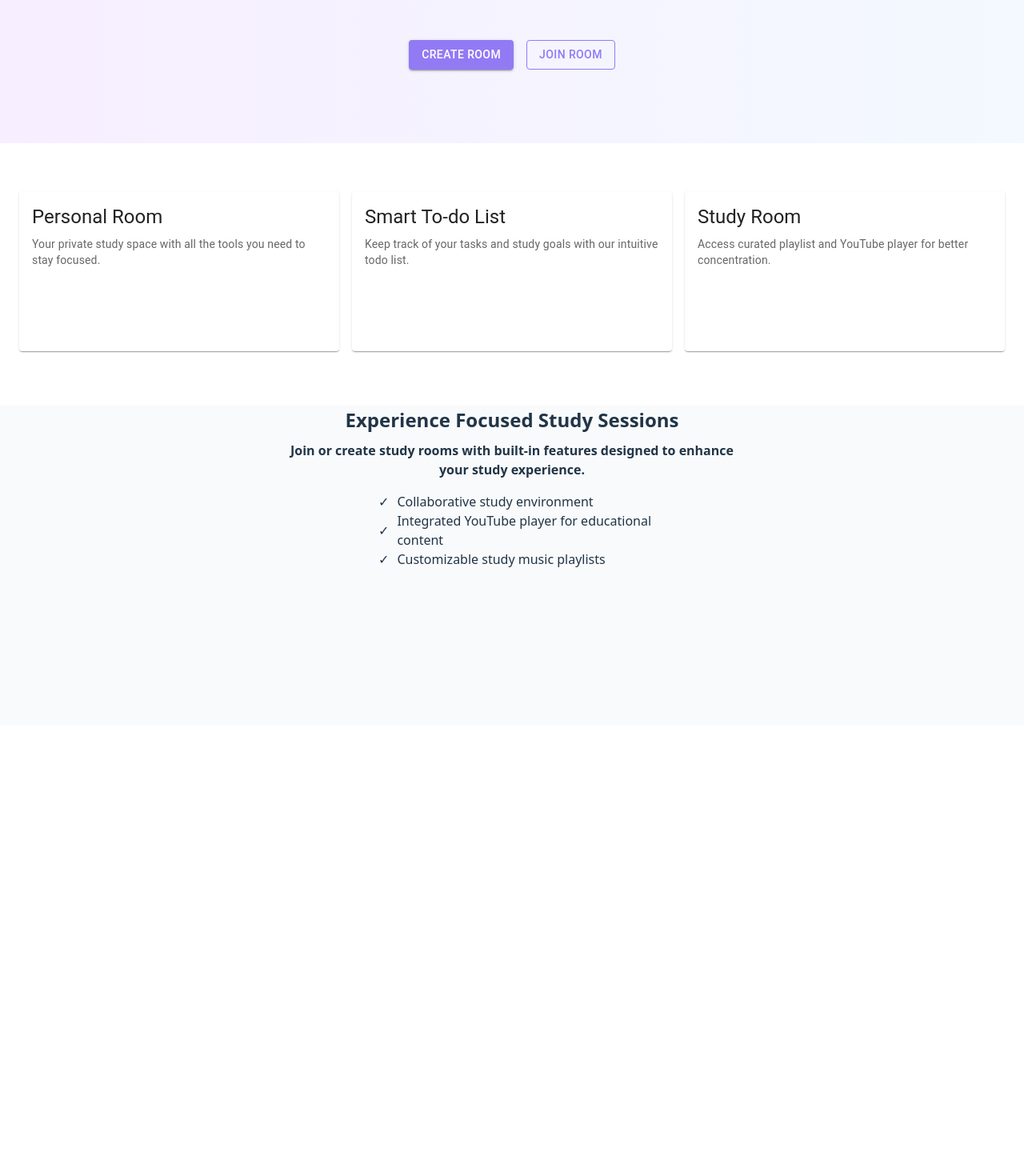
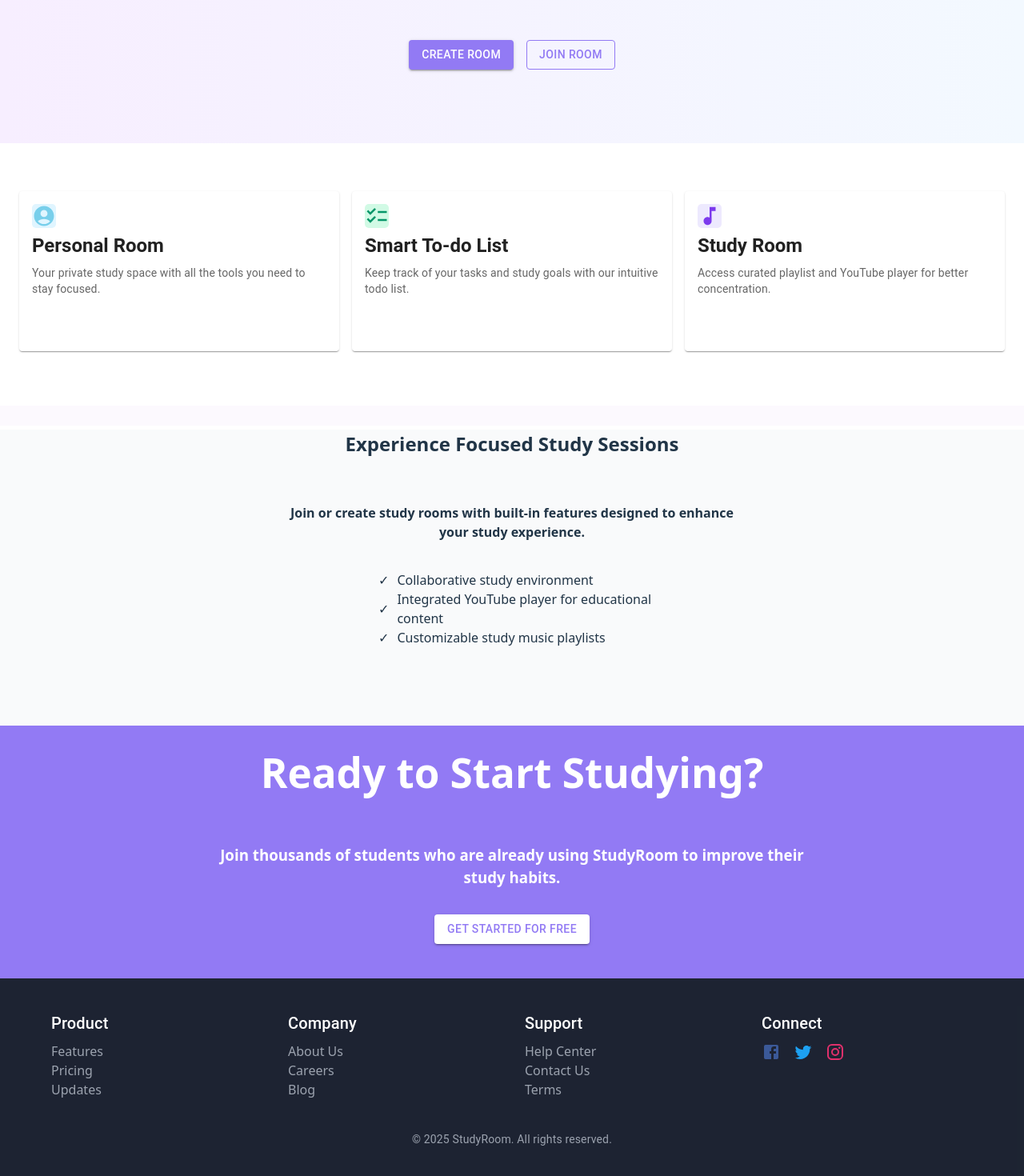
Before and after one commit to ImenKhezzar/SOEN357, a React (Vite) app in the folder study-group-app/frontend/: page / in a window 1280 px wide. Shown: the part 268-1738 px from the top of the page at 80% size. Before the commit the page ends 1175 px from the top, so only its background shows below. Built offline with nearby package versions, Linux system fonts and the light colour scheme; no server answers.

Commit message:
Welcome page

```diff
--- a/study-group-app/frontend/src/pages/Welcome.tsx
+++ b/study-group-app/frontend/src/pages/Welcome.tsx
@@ -7,6 +7,12 @@ import Box from "@mui/material/Box";
 import myLogo from "../assets/image.png";
 import Card from "@mui/material/Card";
 import CardContent from "@mui/material/CardContent";
+import { Container, Link } from "@mui/material";
+import Grid from "@mui/material/Grid";
+import FacebookIcon from "@mui/icons-material/Facebook";
+import TwitterIcon from "@mui/icons-material/Twitter";
+import InstagramIcon from "@mui/icons-material/Instagram";
+import { AccountCircle, Checklist, MusicNote } from "@mui/icons-material";
 
 const Welcome = () => {
   const cards = [
@@ -15,18 +21,51 @@ const Welcome = () => {
       title: "Personal Room",
       description:
         "Your private study space with all the tools you need to stay focused.",
+      icon: (
+        <AccountCircle
+          sx={{
+            fontSize: 30,
+            marginRight: "10px",
+            color: "#78CFEB",
+            backgroundColor: "#E0F5FF",
+            borderRadius: "5px",
+          }}
+        />
+      ),
     },
     {
       id: 2,
       title: "Smart To-do List",
       description:
         "Keep track of your tasks and study goals with our intuitive todo list.",
+      icon: (
+        <Checklist
+          sx={{
+            fontSize: 30,
+            marginRight: "10px",
+            color: "#059669",
+            backgroundColor: "#D1FAE5",
+            borderRadius: "5px",
+          }}
+        />
+      ),
     },
     {
       id: 3,
       title: "Study Room",
       description:
         "Access curated playlist and YouTube player for better concentration.",
+      icon: (
+        <MusicNote
+          sx={{
+            fontSize: 30,
+            marginRight: "10px",
+            color: "#7C3AED",
+            backgroundColor: "#EDE9FE",
+            borderRadius: "5px",
+          }}
+        />
+      ),
     },
   ];
 
@@ -115,7 +154,13 @@ const Welcome = () => {
           {cards.map((card, index) => (
             <Card sx={{ maxWidth: 400 }} key={index}>
               <CardContent>
-                <Typography gutterBottom variant="h5" component="div">
+                {card.icon}
+                <Typography
+                  gutterBottom
+                  variant="h5"
+                  component="div"
+                  style={{ fontWeight: "bold" }}
+                >
                   {card.title}
                 </Typography>
                 <Typography variant="body2" sx={{ color: "text.secondary" }}>
@@ -131,16 +176,21 @@ const Welcome = () => {
       <div
         className="third-block"
         style={{
-          height: "400px",
+          height: "370px",
           backgroundColor: "#F9FAFB",
           width: "100vw",
         }}
       >
-        <Stack className="content" direction="column" spacing={7}>
+        <Stack
+          className="content"
+          direction="column"
+          spacing={7}
+          style={{ marginTop: "30px" }}
+        >
           <Stack
             className="block2-text"
             direction="column"
-            spacing={1}
+            spacing={7}
             alignItems="center"
           >
             <h2>Experience Focused Study Sessions</h2>
@@ -153,7 +203,7 @@ const Welcome = () => {
 
           <div
             className="check-list"
-            style={{ width: "30vw", margin: "0 auto" }}
+            style={{ width: "30vw", margin: "0 auto", marginTop: "20px" }}
           >
             <ul
               style={{
@@ -196,6 +246,221 @@ const Welcome = () => {
           </div>
         </Stack>
       </div>
+      {/* FOURTH BLOCK */}
+      <div
+        className="fourth-block"
+        style={{
+          height: "316px",
+          backgroundColor: "#927AF4",
+          width: "100vw",
+          display: "flex",
+          justifyContent: "center",
+        }}
+      >
+        <Stack
+          className="content"
+          direction="column"
+          spacing={4}
+          sx={{ alignItems: "center" }}
+        >
+          <h1
+            className="slogan"
+            style={{
+              paddingTop: "30px",
+              color: "#FFFFFF",
+            }}
+          >
+            Ready to Start Studying?
+          </h1>
+          <h3
+            style={{
+              paddingTop: "30px",
+              color: "#FFFFFF",
+              textAlign: "center",
+            }}
+          >
+            Join thousands of students who are already using StudyRoom to
+            improve their
+            <br />
+            study habits.
+          </h3>
+
+          <Button
+            variant="contained"
+            sx={{
+              color: "#927AF4",
+              borderColor: "#927AF4",
+              backgroundColor: "#FFFFFF",
+              maxWidth: "250px",
+            }}
+          >
+            Get Started For Free
+          </Button>
+        </Stack>
+      </div>
+
+      {/* FOOTER */}
+      <div className="footer" style={{ backgroundColor: "#111827F2" }}>
+        <Box
+          component="footer"
+          sx={{
+            py: 5,
+            px: 2,
+            mt: "auto",
+            color: "#9CA3AF",
+          }}
+        >
+          <Container maxWidth="lg">
+            <Grid container spacing={4}>
+              {/* Product */}
+              <Grid item xs={6} sm={3}>
+                <Typography
+                  variant="h6"
+                  gutterBottom
+                  style={{ color: "#FFFFFF" }}
+                >
+                  Product
+                </Typography>
+                <Link
+                  href="#"
+                  color="inherit"
+                  display="block"
+                  sx={{ textDecoration: "none" }}
+                >
+                  Features
+                </Link>
+                <Link
+                  href="#"
+                  color="inherit"
+                  display="block"
+                  sx={{ textDecoration: "none" }}
+                >
+                  Pricing
+                </Link>
+                <Link
+                  href="#"
+                  color="inherit"
+                  display="block"
+                  sx={{ textDecoration: "none" }}
+                >
+                  Updates
+                </Link>
+              </Grid>
+
+              {/* Company */}
+              <Grid item xs={6} sm={3}>
+                <Typography
+                  variant="h6"
+                  gutterBottom
+                  style={{ color: "#FFFFFF" }}
+                >
+                  Company
+                </Typography>
+                <Link
+                  href="#"
+                  color="inherit"
+                  display="block"
+                  sx={{ textDecoration: "none" }}
+                >
+                  About Us
+                </Link>
+                <Link
+                  href="#"
+                  color="inherit"
+                  display="block"
+                  sx={{ textDecoration: "none" }}
+                >
+                  Careers
+                </Link>
+                <Link
+                  href="#"
+                  color="inherit"
+                  display="block"
+                  sx={{ textDecoration: "none" }}
+                >
+                  Blog
+                </Link>
+              </Grid>
+
+              {/* Support */}
+              <Grid item xs={6} sm={3}>
+                <Typography
+                  variant="h6"
+                  gutterBottom
+                  style={{ color: "#FFFFFF" }}
+                >
+                  Support
+                </Typography>
+                <Link
+                  href="#"
+                  color="inherit"
+                  display="block"
+                  sx={{ textDecoration: "none" }}
+                >
+                  Help Center
+                </Link>
+                <Link
+                  href="#"
+                  color="inherit"
+                  display="block"
+                  sx={{ textDecoration: "none" }}
+                >
+                  Contact Us
+                </Link>
+                <Link
+                  href="#"
+                  color="inherit"
+                  display="block"
+                  sx={{ textDecoration: "none" }}
+                >
+                  Terms
+                </Link>
+              </Grid>
+
+              {/* Connect */}
+              <Grid item xs={6} sm={3}>
+                <Typography
+                  variant="h6"
+                  gutterBottom
+                  style={{ color: "#FFFFFF" }}
+                >
+                  Connect
+                </Typography>
+                <Box display="flex" gap={2} mt={1}>
+                  <a
+                    href="https://facebook.com"
+                    target="_blank"
+                    rel="noopener noreferrer"
+                  >
+                    <FacebookIcon sx={{ color: "#3b5998" }} />
+                  </a>
+                  <a
+                    href="https://twitter.com"
+                    target="_blank"
+                    rel="noopener noreferrer"
+                  >
+                    <TwitterIcon sx={{ color: "#1da1f2" }} />
+                  </a>
+                  <a
+                    href="https://instagram.com"
+                    target="_blank"
+                    rel="noopener noreferrer"
+                  >
+                    <InstagramIcon sx={{ color: "#e1306c" }} />
+                  </a>
+                </Box>
+              </Grid>
+            </Grid>
+
+            {/* Footer Bottom */}
+            <Box mt={5} textAlign="center">
+              <Typography variant="body2" style={{ color: "#9CA3AF" }}>
+                © {new Date().getFullYear()} StudyRoom. All rights reserved.
+              </Typography>
+            </Box>
+          </Container>
+        </Box>
+      </div>
     </div>
   );
 };
```
